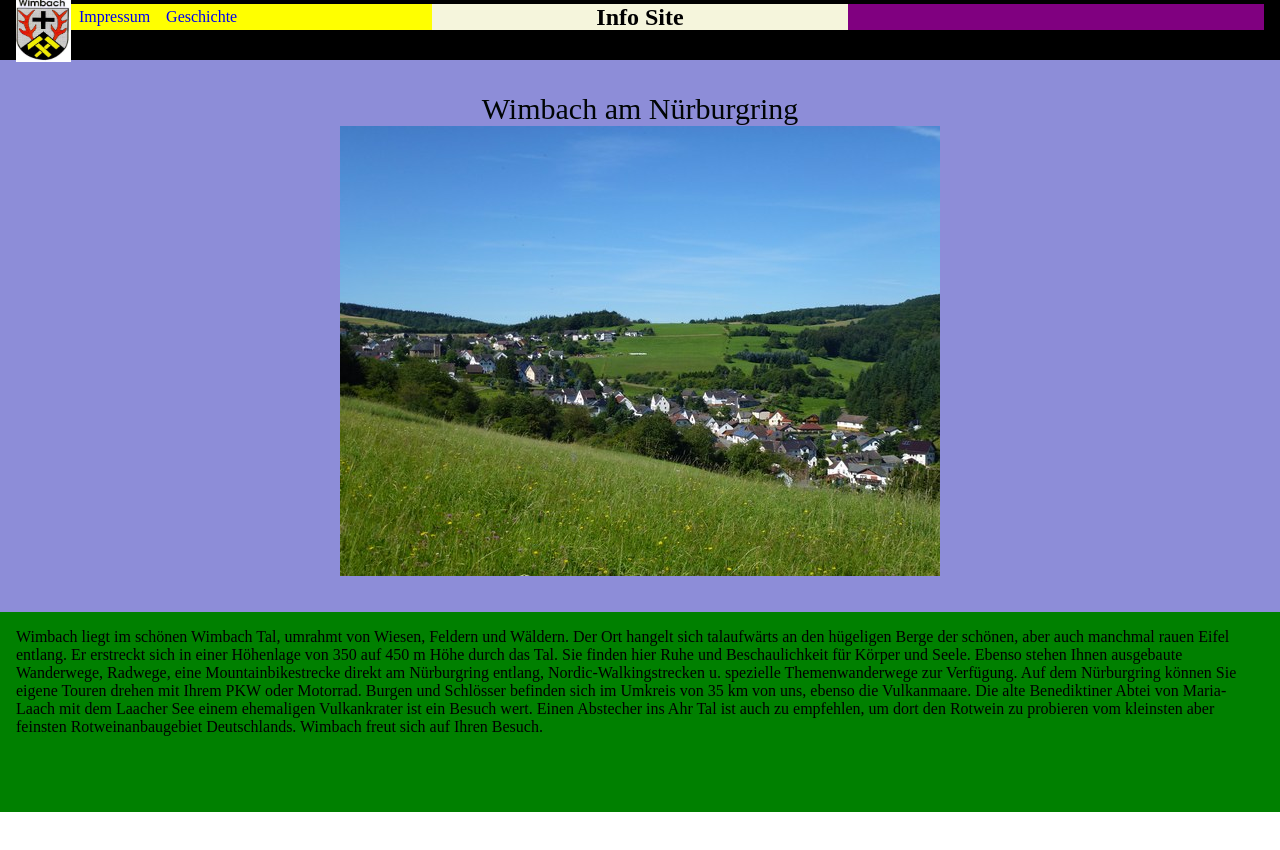
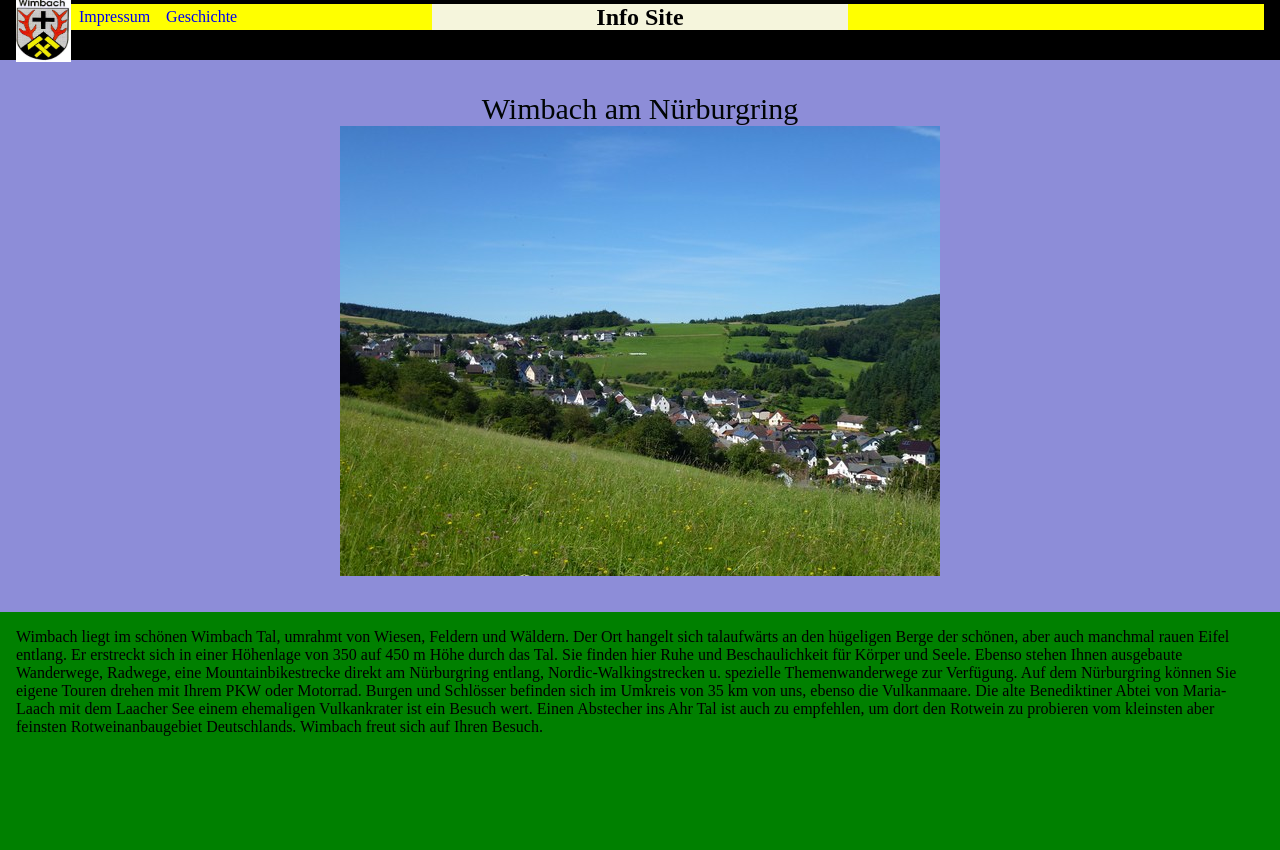
Before and after one commit to Marcus622/Project_wimbach, a plain HTML site: page index.html in a window 1280 px wide. Before the commit the page ends 812 px from the top, so only its background shows below. Drawn offline with Linux system fonts and the light colour scheme.

Commit message:
Update style.css

```diff
--- a/style.css
+++ b/style.css
@@ -48,7 +48,7 @@ a {
 }
 
 .navAreaThree {
-    background-color: purple;
+    background-color: yellow;
 
 }
 
@@ -66,7 +66,7 @@ a {
 }
 
 .footerContainer {
-    height: 200px;
+    height: 290px;
     width: 100%;
     background-color: green;
     padding: 16px;
```
